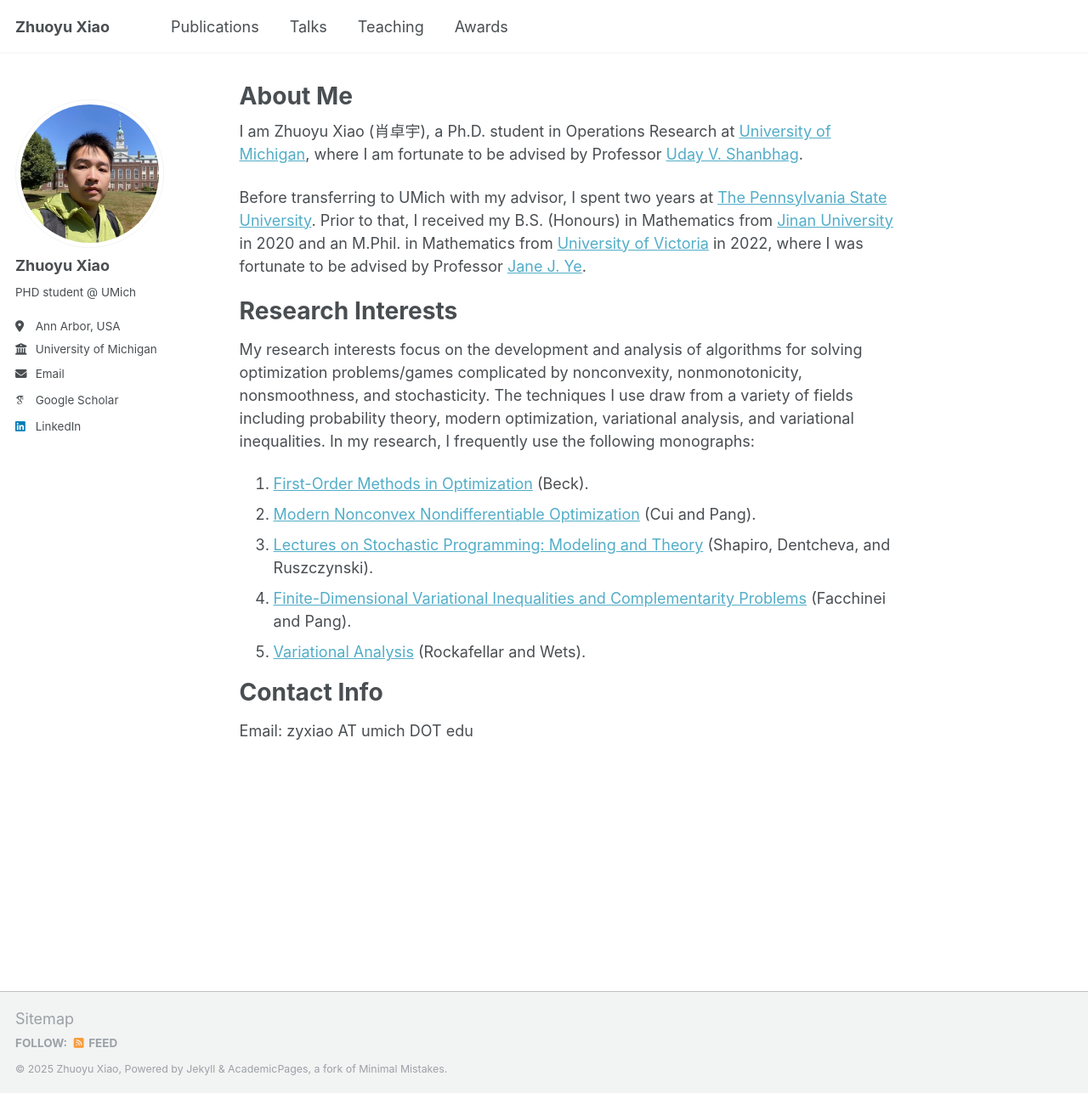
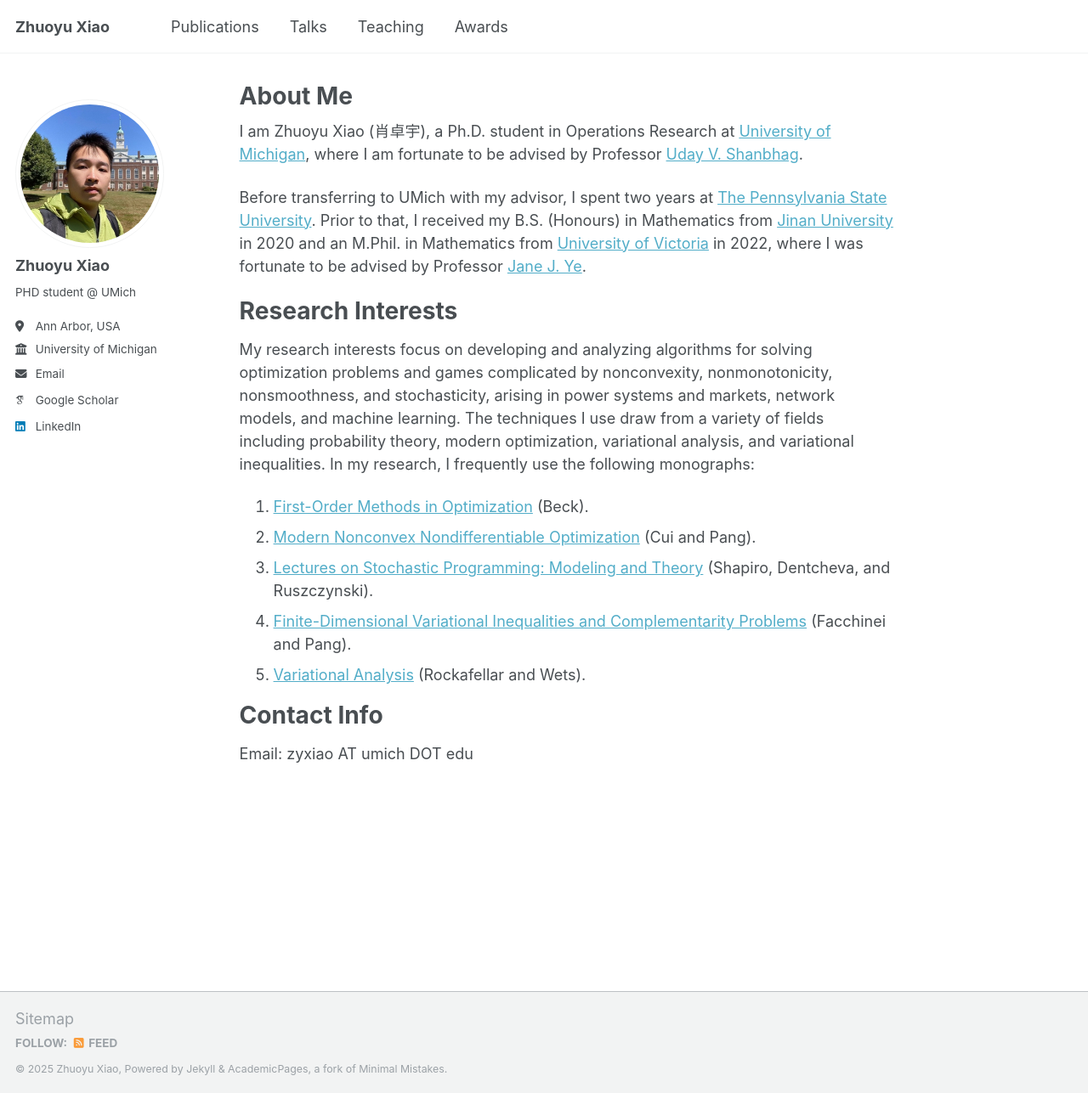
Before and after one commit to zyxiao97/zyxiao97.github.io, a Jekyll site: the page built from _pages/about.md, in a window 1280 px wide and 1287 px high. Shown: the whole window at 85% size. Built offline with Jekyll 4.4.1, drawn with Linux system fonts in a browser that asks for light colours; some web fonts are replaced.

Commit message:
Update about.md

```diff
--- a/_pages/about.md
+++ b/_pages/about.md
@@ -14,7 +14,7 @@ Before transferring to UMich with my advisor, I spent two years at [The Pennsylv
 
 Research Interests
 ======
-My research interests focus on the development and analysis of algorithms for solving optimization problems/games complicated by nonconvexity, nonmonotonicity, nonsmoothness, and stochasticity. The techniques I use draw from a variety of fields including probability theory, modern optimization, variational analysis, and variational inequalities. In my research, I frequently use the following monographs:
+My research interests focus on developing and analyzing algorithms for solving optimization problems and games complicated by nonconvexity, nonmonotonicity, nonsmoothness, and stochasticity, arising in power systems and markets, network models, and machine learning. The techniques I use draw from a variety of fields including probability theory, modern optimization, variational analysis, and variational inequalities. In my research, I frequently use the following monographs:
 
 1. [First-Order Methods in Optimization](https://epubs.siam.org/doi/book/10.1137/1.9781611974997) (Beck).
 2. [Modern Nonconvex Nondifferentiable Optimization](https://epubs.siam.org/doi/book/10.1137/1.9781611976748) (Cui and Pang).
```
